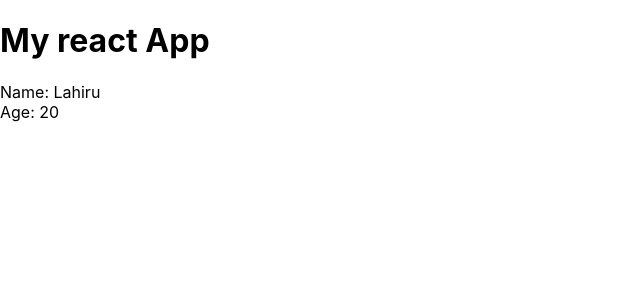
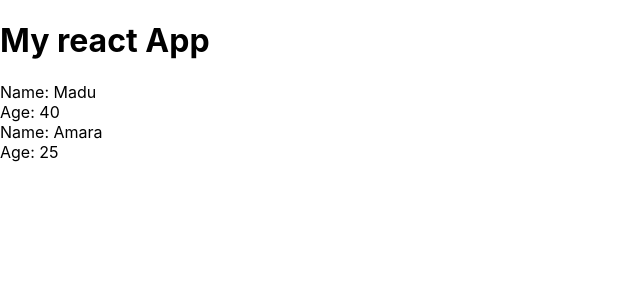
Before and after one commit to LuckyMadu/react-playlist, a React (Create React App) app in the folder myapp/: page / in a window 1280 px wide. Shown: the top 300 px of the page, without its empty margins (0-640 px from the left). Built offline with nearby package versions, Linux system fonts and the light colour scheme.

Commit message:
passing props from parent to child

```diff
--- a/myapp/src/App.js
+++ b/myapp/src/App.js
@@ -6,7 +6,8 @@ class App extends Component {
     return (
       <div className="App">
         <h1>My react App</h1>
-        <Lahiru />
+        <Lahiru name="Madu" age="40" />
+        <Lahiru name="Amara" age="25" />
       </div>
     );
   }
--- a/myapp/src/Lahiru.js
+++ b/myapp/src/Lahiru.js
@@ -2,10 +2,14 @@ import React, { Component } from "react";
 
 class Lahiru extends Component {
   render() {
+    //console.log(this.props);
+    const { name, age } = this.props;
     return (
       <div className="lahiru">
-        <div>Name: Lahiru</div>
-        <div>Age: 20</div>
+        {/* <div>Name: {this.props.name}</div>
+        <div>Age: {this.props.age}</div> */}
+        <div>Name: {name}</div>
+        <div>Age: {age}</div>
       </div>
     );
   }
```
Also changed, not shown: 1 other file (tests, documents, lock files or other folders).
